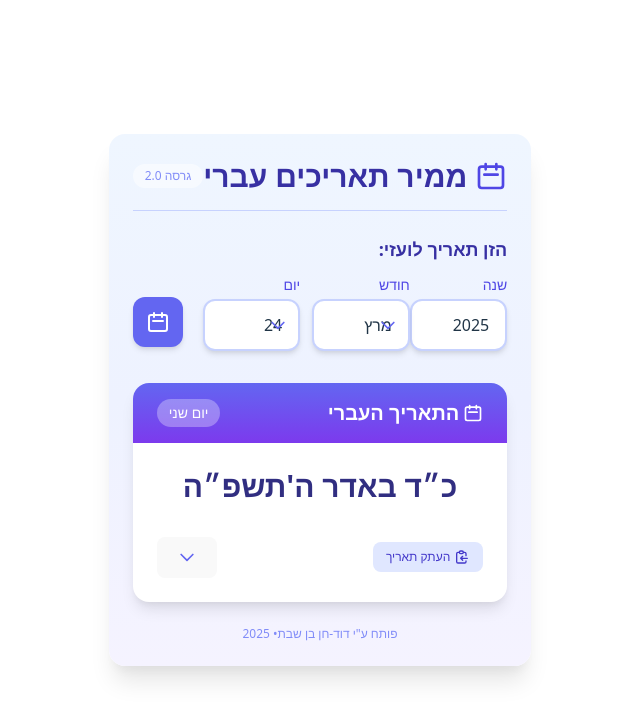
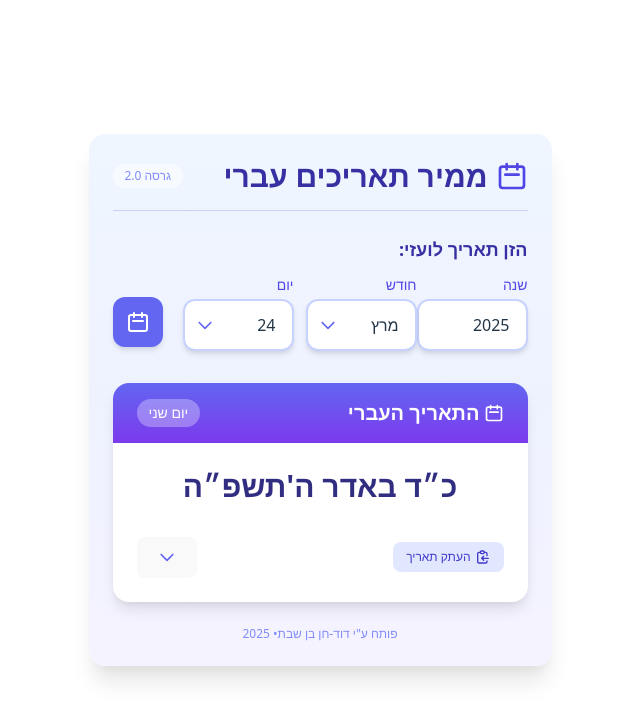
Before and after one commit to benshabbat/HebrewDateConverter, a React (Vite) app in the folder HebrewDateConverter/: page / in a window 1280 px wide. Shown: the top 720 px of the page, without its empty margins (320-960 px from the left). Built offline with nearby package versions, Linux system fonts and the light colour scheme.

Commit message:
update DaySelect and MonthSelect components to adjust dropdown arrow position for RTL support

```diff
--- a/HebrewDateConverter/src/components/DaySelect.jsx
+++ b/HebrewDateConverter/src/components/DaySelect.jsx
@@ -23,7 +23,7 @@ const DaySelect = ({ value, month, year, onChange }) => {
       </label>
       <div className="relative">
         <select
-          className="w-full px-4 py-3 rounded-xl border-2 border-indigo-200 focus:border-indigo-500 focus:ring focus:ring-indigo-200 focus:ring-opacity-50 transition-all bg-white shadow-md appearance-none"
+          className="w-full px-4 py-3 pr-4 pl-10 rounded-xl border-2 border-indigo-200 focus:border-indigo-500 focus:ring focus:ring-indigo-200 focus:ring-opacity-50 transition-all bg-white shadow-md appearance-none"
           value={value}
           onChange={onChange}
           aria-label="יום"
@@ -38,8 +38,8 @@ const DaySelect = ({ value, month, year, onChange }) => {
           })}
         </select>
 
-        {/* חץ מטה בשדה בחירה - בצד ימין עבור RTL */}
-        <div className="pointer-events-none absolute inset-y-0 right-0 flex items-center px-3 text-indigo-500">
+        {/* חץ מטה בשדה בחירה - בצד שמאל עבור RTL */}
+        <div className="pointer-events-none absolute inset-y-0 left-0 flex items-center px-3 text-indigo-500">
           <svg className="w-5 h-5" fill="none" stroke="currentColor" viewBox="0 0 24 24" xmlns="http://www.w3.org/2000/svg">
             <path strokeLinecap="round" strokeLinejoin="round" strokeWidth="2" d="M19 9l-7 7-7-7"></path>
           </svg>
--- a/HebrewDateConverter/src/components/MonthSelect.jsx
+++ b/HebrewDateConverter/src/components/MonthSelect.jsx
@@ -19,7 +19,7 @@ const MonthSelect = ({ value, onChange }) => {
       </label>
       <div className="relative">
         <select
-          className="w-full px-4 py-3 rounded-xl border-2 border-indigo-200 focus:border-indigo-500 focus:ring focus:ring-indigo-200 focus:ring-opacity-50 transition-all bg-white shadow-md appearance-none"
+          className="w-full px-4 py-3 pr-4 pl-10 rounded-xl border-2 border-indigo-200 focus:border-indigo-500 focus:ring focus:ring-indigo-200 focus:ring-opacity-50 transition-all bg-white shadow-md appearance-none"
           value={value}
           onChange={onChange}
           aria-label="חודש"
@@ -31,8 +31,8 @@ const MonthSelect = ({ value, onChange }) => {
           ))}
         </select>
 
-        {/* חץ מטה בשדה בחירה - בצד ימין עבור RTL */}
-        <div className="pointer-events-none absolute inset-y-0 right-0 flex items-center px-3 text-indigo-500">
+        {/* חץ מטה בשדה בחירה - בצד שמאל עבור RTL */}
+        <div className="pointer-events-none absolute inset-y-0 left-0 flex items-center px-3 text-indigo-500">
           <svg className="w-5 h-5" fill="none" stroke="currentColor" viewBox="0 0 24 24" xmlns="http://www.w3.org/2000/svg">
             <path strokeLinecap="round" strokeLinejoin="round" strokeWidth="2" d="M19 9l-7 7-7-7"></path>
           </svg>
```
